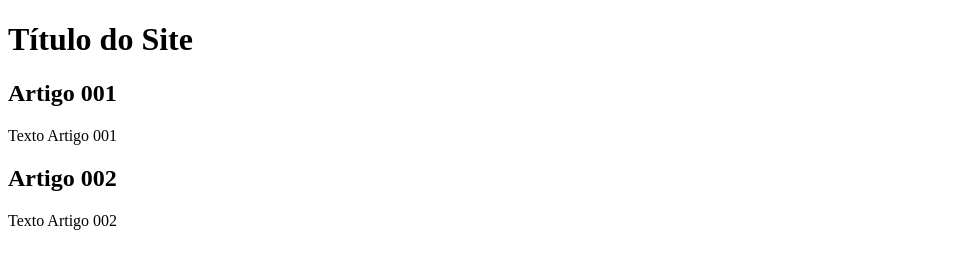
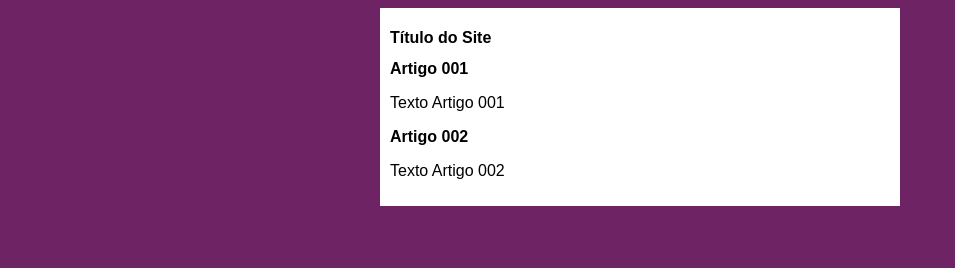
Before and after one commit to Carlos-Felipe-Victorio/projeto-site, a plain HTML site: page index.html in a window 1280 px wide. Shown: the whole page, without its empty margins (0-955 px from the left). Drawn offline with Linux system fonts and the light colour scheme.

Commit message:
Iniciei o design

```diff
--- /dev/null
+++ b/estilos/style.css
@@ -0,0 +1,20 @@
+* {
+    font-family: Arial, Helvetica, sans-serif;
+    font-size: 16px;
+
+}
+
+body {
+
+    background-color: rgb(110, 35, 100)
+
+}
+
+main {
+
+    background-color: white;
+    width: 500px;
+    margin: auto;
+    padding: 10px;
+    box-shadow: 3px 3px 5px rgb(rgb(138, 31, 31);
+}
--- a/index.html
+++ b/index.html
@@ -4,6 +4,7 @@
     <meta charset="UTF-8">
     <meta name="viewport" content="width=device-width, initial-scale=1.0">
     <title>Título do Site</title>
+    <link rel="stylesheet" href="estilos/style.css">
 </head>
 <body>
     <main>
```
